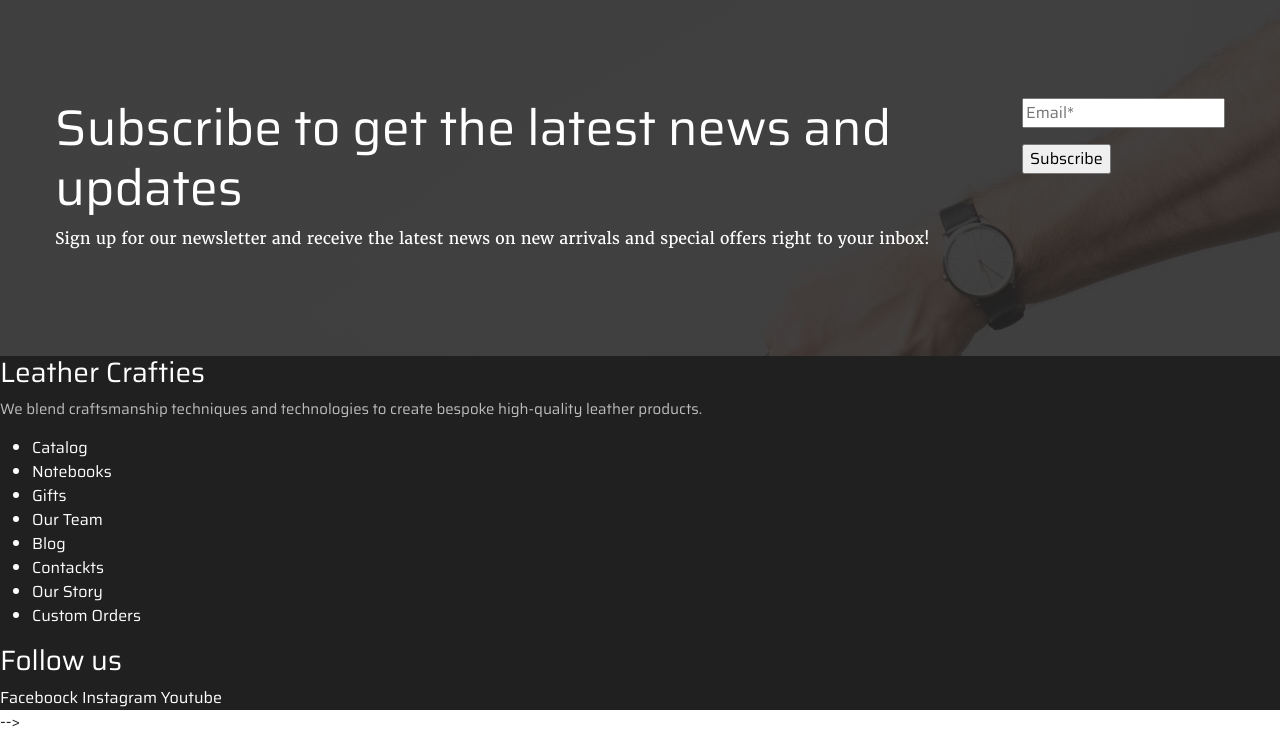
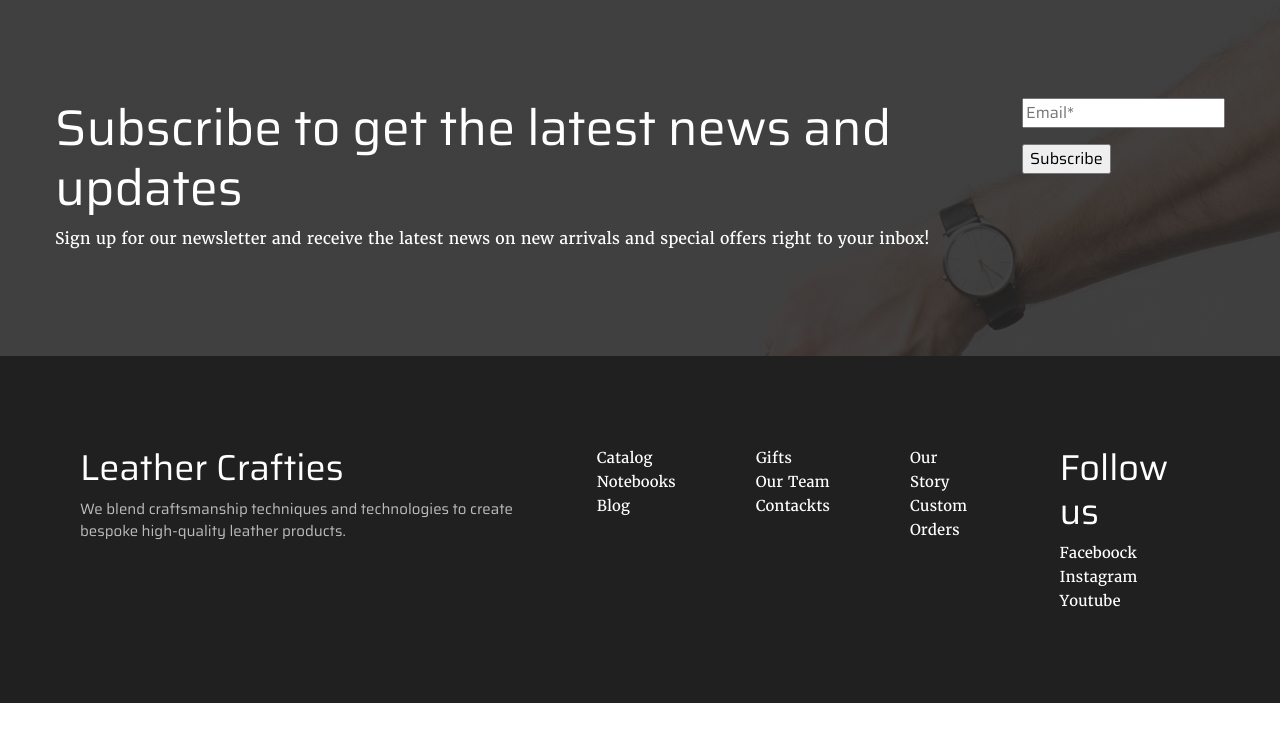
Before and after one commit to Karpovich22/New-craft, a plain HTML site: page index.html in a window 1280 px wide. Shown: the part 9712-10446 px from the top of the page. After the commit the page ends 10415 px from the top, so only its background shows below. Drawn offline with nearby package versions, Linux system fonts and the light colour scheme.

Commit message:
Sample code

```diff
--- a/css/index.css
+++ b/css/index.css
@@ -560,25 +560,38 @@ padding: 0px 15px;
 }
 
 
-
-
-
-
-
-
-
-
-
 footer {
+    padding: 90px 40px;
     background-color: #212020;
     color: white;
 }
 footer a {
     color: white;
      text-decoration: none;
+     font-size: 15px;
+     font-family: "Merriweather";
+}
+footer a:hover {
+    text-decoration: underline #ffffff;
+    color: #ffffff;
 }
 footer p { color: #BCBCBC;
            font-size: 15px;}
+
+.footer-wrapper {
+    display: flex;
+    justify-content: space-around;
+}
+.footer_item {
+    margin: 0px 40px;
+}
+.footer_item h3 {
+    font-size: 36px;
+    font-family: "Saira";
+}
+
+
+
 @font-face {
     font-family: "Saira";
     src: url("../font/Saira-Regular.ttf");
--- a/index.html
+++ b/index.html
@@ -212,8 +212,10 @@
             </div>
         </section>
         <section id="video">
-            <div class="video-container"><h2>What Handmade Means to Us</h2>
-            <img src="img/coat.jpg" alt="Coat" class="adaptive"> </div>
+            <div class="video-container">
+                <h2>What Handmade Means to Us</h2>
+                <img src="img/coat.jpg" alt="Coat" class="adaptive">
+            </div>
             <h3>Instagram @l.crafties</h3>
             <img src="img/shoulder-bag.jpg" alt="shoulder bag">
             <img src="img/boxing-gloves.jpg" alt="boxing gloves">
@@ -224,7 +226,7 @@
             <h2> Blog </h2>
             <div class="blog-container">
                 <div class="blog-container1">
-                    <img src="img/looksatwatch.jpg"  alt="Man loocks at watch">
+                    <img src="img/looksatwatch.jpg" alt="Man loocks at watch">
                     <p class="p-time"> Workshop | <time datetime="2018-09-28">September 28, 2018</time></p>
                     <h3> How to Make Leather Note Cover</h3>
                     <p> Over the last years, we've made thousands of notebook covers of all colors
@@ -239,10 +241,11 @@
                     <p>Now, when you've become a proud owner of a new beautiful leather handbag, the
                         important thing is to make sure that it will serve you for ages and retain its beauty.
                         Even with meticulous care, leather will still age, but...</p>
-                    <a href="#"> Read more </a> </div>
+                    <a href="#"> Read more </a>
+                </div>
                 <div class="blog-container1">
                     <img src="img/smoking.jpg" alt="Smoking">
-                        <p class="p-time">  Workshop |<time datetime="2018-09-15">September 15, 2018</time></p>
+                    <p class="p-time"> Workshop |<time datetime="2018-09-15">September 15, 2018</time></p>
                     <h3> 5 Ways to Give Leather
                         a Weathered Look </h3>
                     <p>Of course, the obvious way to give your leather bag or jacket that cool vintage, worn
@@ -272,42 +275,38 @@
         </section>
     </main>
     <footer>
+        <div class="footer-wrapper">
+            <div class="footer_item">
                 <h3> Leather Crafties </h3>
                 <p> We blend craftsmanship techniques and technologies to create bespoke high-quality leather products.
                 </p>
-        <nav>
-            <ul>
-                <li> <a href="catalog.html"> Catalog </a></li>
-
-                <li> <a href="catalog.html"> Notebooks </a></li>
-                <li> <a href="gifpacks.html"> Gifts </a></li>
-
-                <li>
-                    <a href="ourteam.html"> Our Team</a>
-                </li>
-                <li>
-                    <a href="#blog"> Blog</a>
-                </li>
-                <li>
+            </div>
+            <div class="footer_item">
+                <a href="catalog.html"> Catalog </a> <br>
+                <a href="catalog.html"> Notebooks </a> <br>
+                <a href="#blog"> Blog </a>
+            </div>
+            <div class="footer_item">
+                <a href="gifpacks.html"> Gifts </a> <br>
+                <a href="ourteam.html"> Our Team</a> <br>
                 <a href="contackts.html"> Contackts </a>
-                </li>
-                <li>
-                    <a href="ourstory.html"> Our Story</a>
-                </li>
-                <li>
+            </div>
+            <div class="footer_item">
+                <a href="ourstory.html"> Our Story</a> <br>
                 <a href="customorders.html">Custom Orders</a>
-                </li>
-
-            </ul>
-        </nav>
+            </div>
+            <div class="footer_item">
                 <h3> Follow us</h3>
                 <a href="faceboock.com"> Faceboock </a>
                 <a href="instagram.com"> Instagram </a>
                 <a href="youtube.com"> Youtube </a>
-    </footer> -->
+            </div>
+        </div>
+    </footer>
     <script src="https://cdn.jsdelivr.net/npm/bootstrap@5.0.0-beta2/dist/js/bootstrap.bundle.min.js"
         integrity="sha384-b5kHyXgcpbZJO/tY9Ul7kGkf1S0CWuKcCD38l8YkeH8z8QjE0GmW1gYU5S9FOnJ0"
         crossorigin="anonymous"></script>
     <script src="js/index.js"></script>
 </body>
+
 </html>
```
Lines whose indentation alone changed are shown as unchanged.
